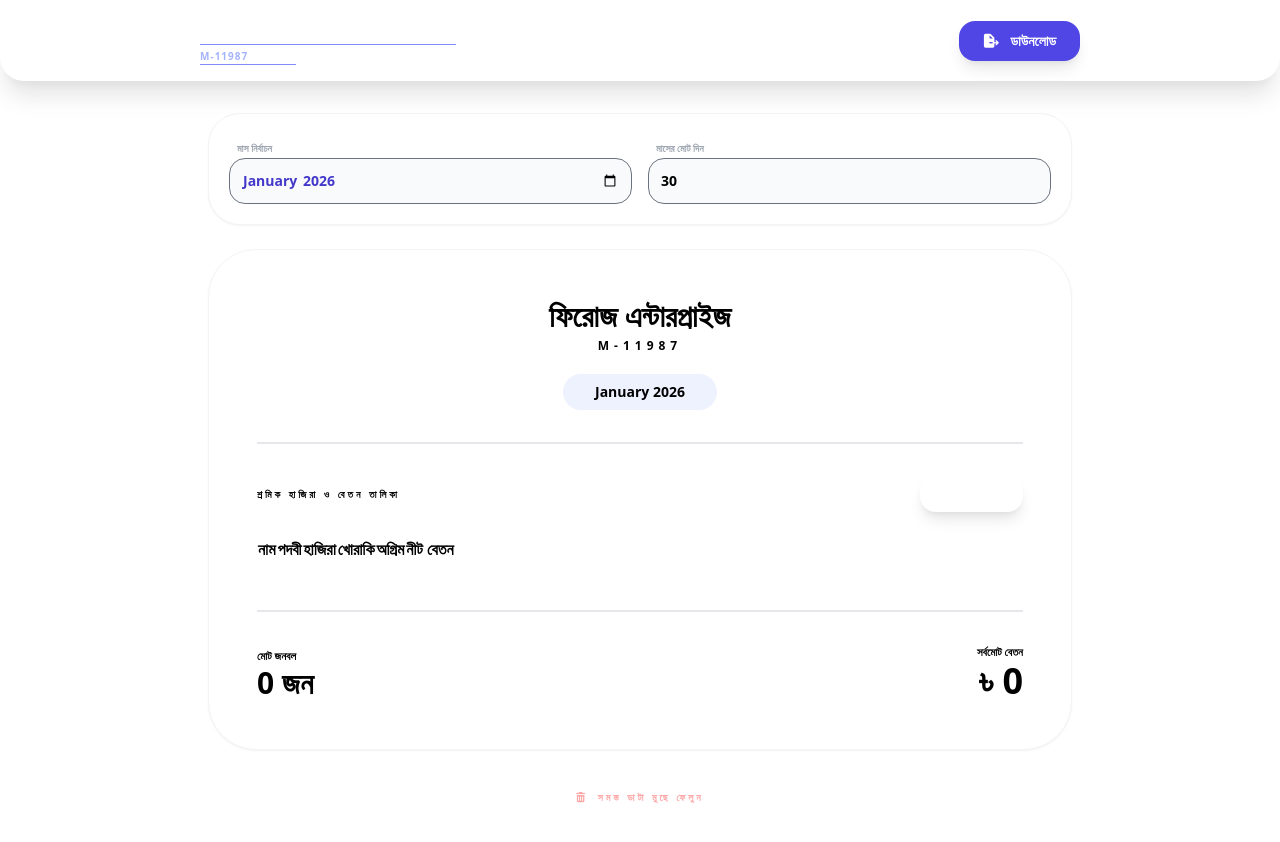
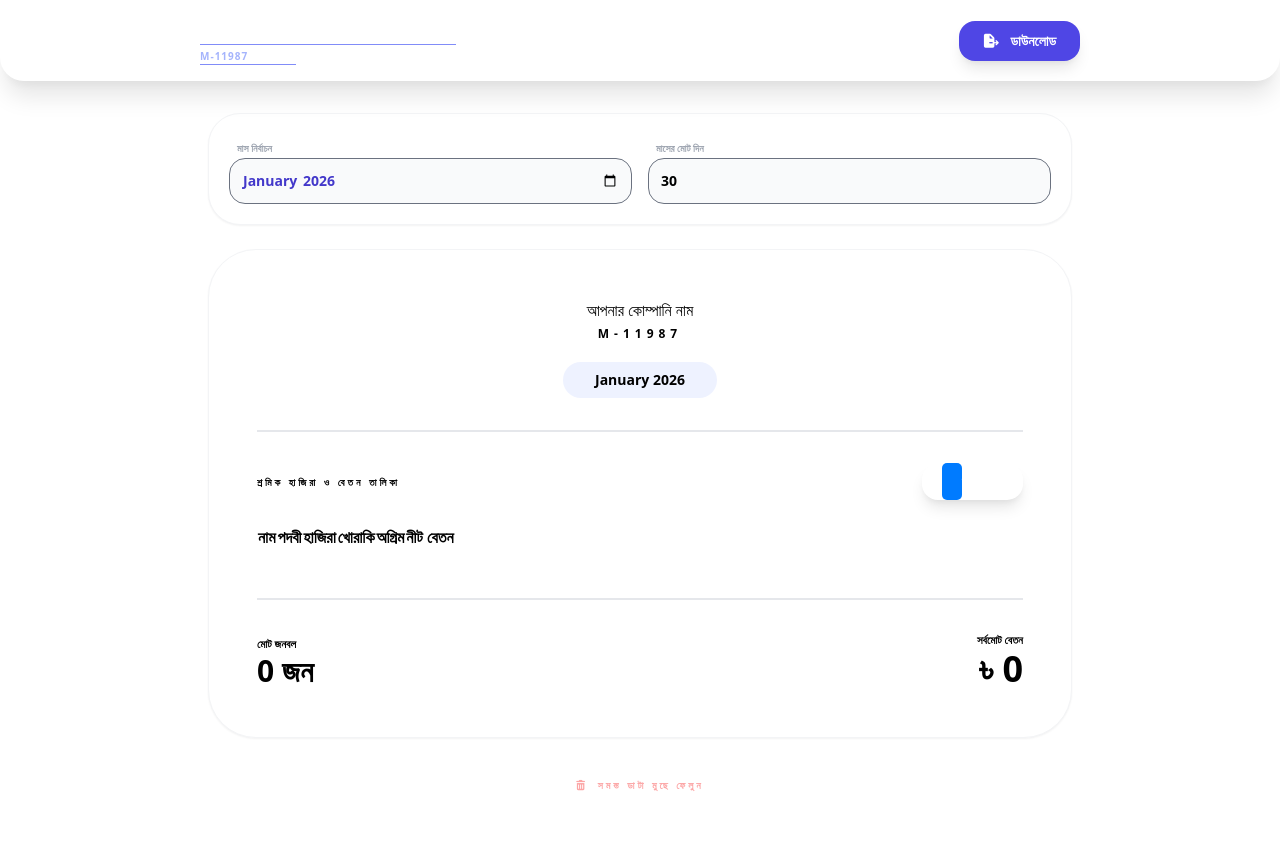
Before and after one commit to Firozahmedshawon/MyPayroll, a website: page www/index.html in a window 1280 px wide. Drawn offline with Linux system fonts and the light colour scheme.

Commit message:
Fixed white text issue and button colors

```diff
--- a/www/css/index.css
+++ b/www/css/index.css
@@ -151,3 +151,16 @@
     word-wrap: break-word;
     overflow-wrap: break-word;
 }
+/* সব বাটনের ডিফল্ট স্টাইল */
+button {
+    color: white !important;
+    background-color: #2563eb !important; /* নীল রঙ */
+    padding: 8px 16px;
+    border: none;
+    border-radius: 4px;
+}
+
+/* কোম্পানি নামের হেডিং এর জন্য */
+header h1, .company-name {
+    color: #1e293b !important; /* গাঢ় ধূসর/কালো রঙ */
+}
--- a/www/index.html
+++ b/www/index.html
@@ -39,7 +39,7 @@
     <div id="printSection" class="bg-white p-8 md:p-12 rounded-[3rem] shadow-sm border border-gray-100">
 
         <div class="text-center border-b-2 border-slate-100 pb-8 mb-8">
-            <h2 id="printCompanyName" class="text-3xl font-black text-slate-800 uppercase">ফিরোজ এন্টারপ্রাইজ</h2>
+            <h1 style="color: #000000;">আপনার কোম্পানি নাম</h1>
             <p id="printSerialNo" class="text-xs font-bold text-slate-400 mt-1 uppercase tracking-[5px]">M-11987</p>
             <!-- PDF তে মাসের নাম স্পষ্টভাবে দেখানোর জন্য আলাদা স্টাইল -->
             <div class="mt-5 bg-indigo-50 inline-block px-8 py-2 rounded-full" !important; -webkit-print-color-adjust: exact; print-color-adjust: exact;">
@@ -50,7 +50,7 @@
         <div id="uiHeader" class="flex justify-between items-center mb-6">
             <h3 class="text-[10px] font-bold text-slate-400 uppercase tracking-[3px]">শ্রমিক হাজিরা ও বেতন তালিকা</h3>
             <button onclick="document.getElementById('addModal').classList.remove('hidden')" class="bg-slate-900 text-white px-5 py-2.5 rounded-2xl text-xs font-bold shadow-lg no-print">
-                <i class="fas fa-user-plus mr-1"></i> নতুন শ্রমিক
+                <i style="background-color: #007bff; color: #ffffff; padding: 10px; border-radius: 5px;"></i> নতুন শ্রমিক
             </button>
         </div>
 
```
